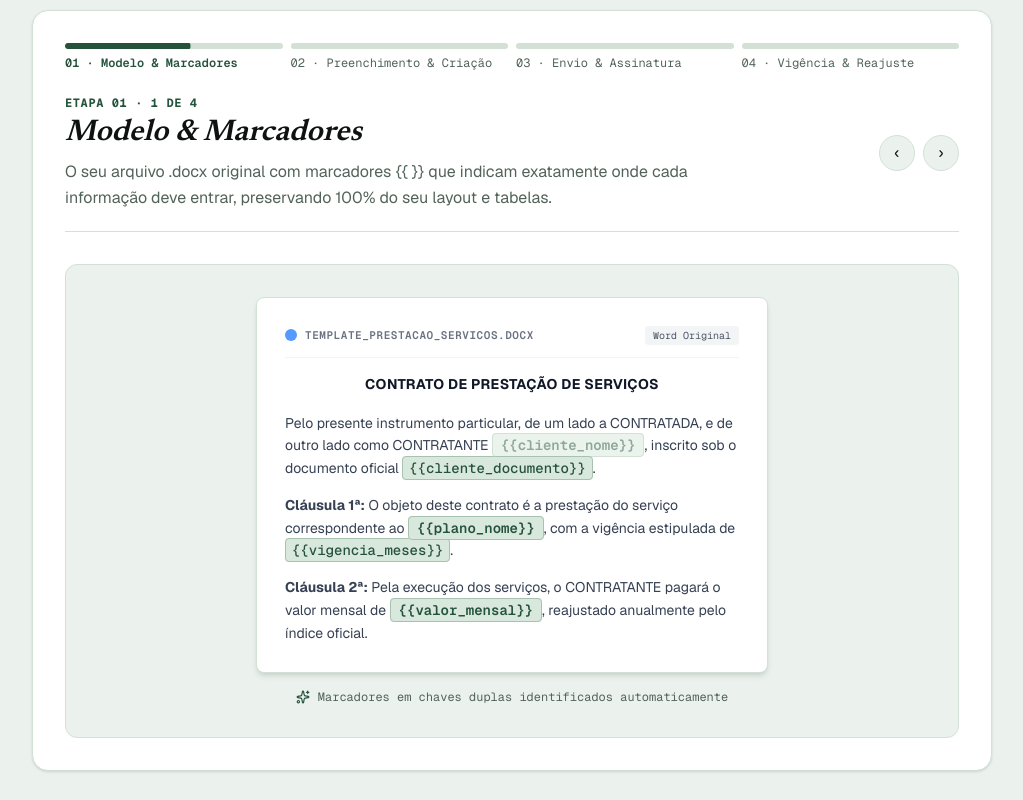
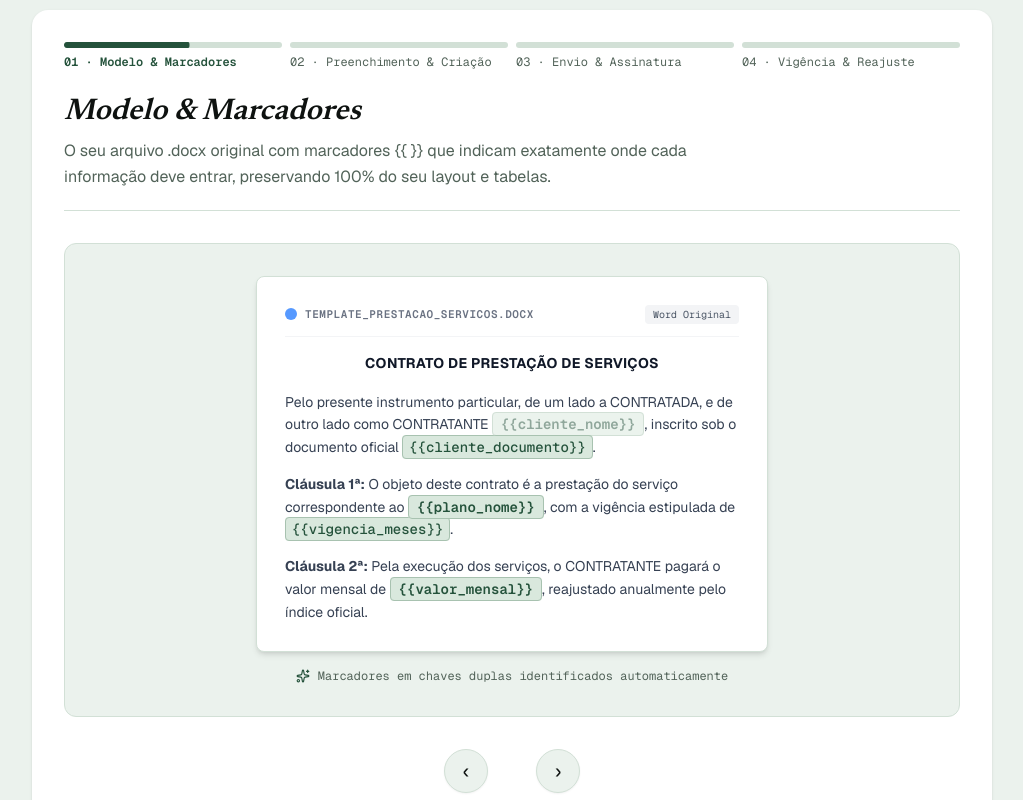
Before and after one commit to brtorresdel/tratto-landing-page, a Next.js app: page / in a window 1280 px wide. Shown: the part 3580-4380 px from the top of the page, without its empty margins (128-1151 px from the left). Built offline with nearby package versions, Linux system fonts and the light colour scheme.

Commit message:
refactor(how-it-works): remove borda externa, remove selo de etapa do topo e centraliza setas embaixo

```diff
--- a/src/components/contract-story-player.tsx
+++ b/src/components/contract-story-player.tsx
@@ -65,7 +65,7 @@ export function ContractStoryPlayer() {
   };
 
   return (
-    <div className="mt-12 rounded-2xl border border-[var(--border-subtle)] bg-[var(--bg-card)] p-5 sm:p-8 shadow-sm text-left">
+    <div className="mt-12 rounded-2xl bg-[var(--bg-card)] p-5 sm:p-8 shadow-sm text-left">
       {/* 1. Barras segmentadas estilo Stories no topo */}
       <div
         className="grid grid-cols-4 gap-2"
@@ -108,41 +108,14 @@ export function ContractStoryPlayer() {
         })}
       </div>
 
-      {/* 2. Cabeçalho da Etapa: Título, Descrição e Navegação */}
-      <div className="mt-6 flex flex-col sm:flex-row sm:items-center justify-between gap-4 pb-5 border-b border-[var(--border-subtle)]">
-        <div>
-          <div className="flex items-center gap-2">
-            <span className="font-mono text-xs uppercase tracking-wider text-[var(--accent-primary)] font-bold">
-              Etapa {activeStep.number} · {activeStepIndex + 1} de {STORY_STEPS.length}
-            </span>
-          </div>
-          <h3 className="mt-1 font-serif text-2xl sm:text-3xl italic font-semibold text-[var(--text-main)]">
-            {activeStep.title}
-          </h3>
-          <p className="mt-2 text-sm sm:text-base text-[var(--text-muted)] max-w-2xl leading-relaxed">
-            {activeStep.description}
-          </p>
-        </div>
-
-        {/* Botões de navegação anterior e próximo */}
-        <div className="flex items-center gap-2 shrink-0 self-start sm:self-center">
-          <button
-            type="button"
-            onClick={handlePrevStep}
-            aria-label="Etapa anterior"
-            className="flex h-9 w-9 items-center justify-center rounded-full border border-[var(--border-subtle)] bg-[var(--bg-canvas)] hover:border-[var(--accent-primary)] text-[var(--text-main)] transition-colors cursor-pointer text-base"
-          >
-            ‹
-          </button>
-          <button
-            type="button"
-            onClick={handleNextStep}
-            aria-label="Próxima etapa"
-            className="flex h-9 w-9 items-center justify-center rounded-full border border-[var(--border-subtle)] bg-[var(--bg-canvas)] hover:border-[var(--accent-primary)] text-[var(--text-main)] transition-colors cursor-pointer text-base"
-          >
-            ›
-          </button>
-        </div>
+      {/* 2. Cabeçalho da Etapa: Título e Descrição */}
+      <div className="mt-6 pb-5 border-b border-[var(--border-subtle)]">
+        <h3 className="font-serif text-2xl sm:text-3xl italic font-semibold text-[var(--text-main)]">
+          {activeStep.title}
+        </h3>
+        <p className="mt-2 text-sm sm:text-base text-[var(--text-muted)] max-w-2xl leading-relaxed">
+          {activeStep.description}
+        </p>
       </div>
 
       {/* 3. Palco Visual Interativo com Animações Específicas por Etapa */}
@@ -151,6 +124,26 @@ export function ContractStoryPlayer() {
         {activeStepIndex === 1 && <Step2FillingCreation />}
         {activeStepIndex === 2 && <Step3SendingSigning />}
         {activeStepIndex === 3 && <Step4TimelineAdjustment />}
+      </div>
+
+      {/* 4. Controles de navegação centralizados na parte de baixo */}
+      <div className="mt-8 flex items-center justify-center gap-8 sm:gap-12">
+        <button
+          type="button"
+          onClick={handlePrevStep}
+          aria-label="Etapa anterior"
+          className="flex h-11 w-11 items-center justify-center rounded-full border border-[var(--border-subtle)] bg-[var(--bg-canvas)] hover:border-[var(--accent-primary)] hover:text-[var(--accent-primary)] text-[var(--text-main)] transition-colors cursor-pointer text-xl shadow-xs"
+        >
+          ‹
+        </button>
+        <button
+          type="button"
+          onClick={handleNextStep}
+          aria-label="Próxima etapa"
+          className="flex h-11 w-11 items-center justify-center rounded-full border border-[var(--border-subtle)] bg-[var(--bg-canvas)] hover:border-[var(--accent-primary)] hover:text-[var(--accent-primary)] text-[var(--text-main)] transition-colors cursor-pointer text-xl shadow-xs"
+        >
+          ›
+        </button>
       </div>
     </div>
   );
```
Also changed, not shown: 1 other file (tests, documents, lock files or other folders).
